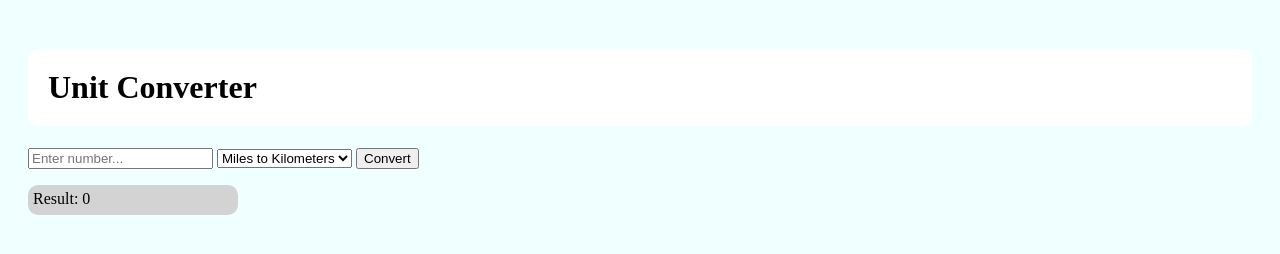
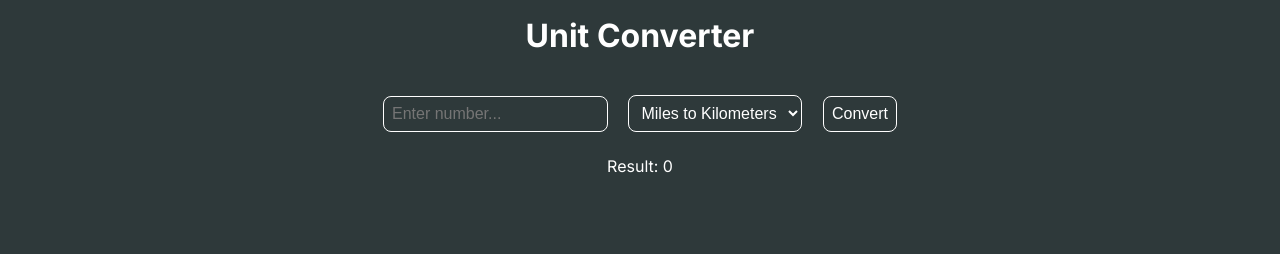
Before and after one commit to noamguterman/Unit-Converter, a plain HTML site: page index.html in a window 1280 px wide. Drawn offline with Linux system fonts and the light colour scheme.

Commit message:
refactor

```diff
--- a/index.html
+++ b/index.html
@@ -10,7 +10,7 @@
       <option value="milesToKm">Miles to Kilometers</option>
       <option value="kmToMiles">Kilometers to Miles</option>
     </select>
-    <button onclick="convert()">Convert</button>
+    <button id="btn-convert">Convert</button>
     <p>Result: <span id="resultElement">0</span></p>
   <script src="script.js"></script>
   </body>
--- a/script.js
+++ b/script.js
@@ -1,12 +1,16 @@
+document.getElementById('btn-convert').addEventListener('click', convert)
+
 function convert() {
-  const inputValue = document.getElementById("userInput").value;
-  const unit = document.getElementById("unit").value;
-  const milesToKm = (unit === "milesToKm");
-  let result = 0;
+  const inputValue = document.getElementById("userInput").value
+  const unit = document.getElementById("unit").value
+  const milesToKm = (unit === "milesToKm")
+  let result = 0
+
   if (milesToKm === true) {
-    result = inputValue * 1.60934;
+    result = (inputValue * 1.60934).toFixed(2)
   } else {
-    result = inputValue / 1.60934;
+    result = (inputValue / 1.60934).toFixed(2)
   }
-  document.getElementById("resultElement").innerHTML = result;
+
+  document.getElementById("resultElement").innerHTML = result
 }
--- a/style.css
+++ b/style.css
@@ -1,19 +1,60 @@
+@import url('https://fonts.googleapis.com/css2?family=Inter:ital,opsz,wght@0,14..32,100..900;1,14..32,100..900&display=swap');
+
+*, *::before, *::after {
+  box-sizing: border-box;
+  margin: 0;
+  padding: 0;
+}
+
 body {
-  background-color: azure;
-  padding: 20px;
+  background-color: #2e393a;
+  padding: 1em;
+  font-family: 'Inter', sans-serif;
+  color: white;
+  text-align: center;
 }
 
 h1 {
-  padding: 20px;
-  background-color: white;
-  border-radius: 10px;
+  font-size: 2rem;
+  margin-bottom: 1em;
+}
+
+input {
+  font-size: 1rem;
+  padding: 0.5em;
+  margin: 0.5em;
+  border: 1px solid white;
+  border-radius: 0.5em;
+  background-color: transparent;
+  color: white;
+}
+
+select {
+  font-size: 1rem;
+  padding: 0.5em;
+  margin: 0.5em;
+  border: 1px solid white;
+  border-radius: 0.5em;
+  background-color: transparent;
+  color: white;
+}
+
+select:focus {
+  background-color: #2e393a;
+}
+
+button {
+  font-size: 1rem;
+  padding: 0.5em;
+  margin: 0.5em;
+  border: 1px solid white;
+  border-radius: 0.5em;
+  background-color: transparent;
+  color: white;
+  cursor: pointer;
 }
 
 p {
-  background-color: lightgray;
-  color: black;
-  border-radius: 10px;
-  width: 200px;
-  height: 20px;
-  padding: 5px;
+  font-size: 1rem;
+  margin: 1em;
 }
```
